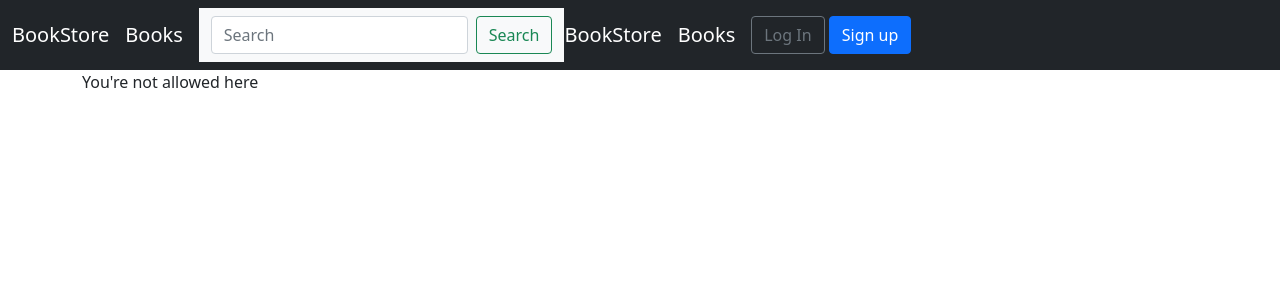
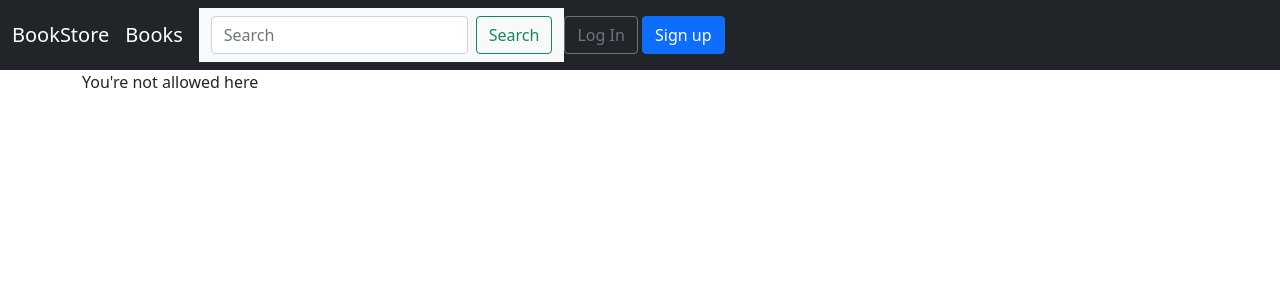
Before and after one commit to TUD-SDEV/lab-9-upload-LaurynasAdomaitis, a Django app: template templates/edit_profile.html in a window 1280 px wide. Shown: the top 300 px of the page. Run offline with Django 3.2, Linux system fonts and the light colour scheme; the template is opened without the code that fills it, so the values that code supplies are empty.

Commit message:
lab 9 part 5 commit

```diff
--- a/books/views.py
+++ b/books/views.py
@@ -10,6 +10,7 @@ class BookListView(ListView):
 
 class BookDetailView(DetailView):
     model = Book
+    context_object_name = 'book_detail'
     template_name = 'books/book_detail.html'
 
 class SearchResultsListView(ListView):
--- a/templates/base.html
+++ b/templates/base.html
@@ -14,8 +14,8 @@
 
     <nav class="navbar navbar-expand-lg navbar-dark bg-dark">
       <div class="container-fluid">
-        <a class="navbar-brand" href="#">BookStore</a>
-		    <a class="navbar-brand" href="#">Books</a>
+        <a class="navbar-brand" href="{% url 'home' %}">BookStore</a>
+        <a class="navbar-brand" href="{% url 'book_list' %}">Books</a>
 
         <button class="navbar-toggler" type="button" data-bs-toggle="collapse" data-bs-target="#navbarSupportedContent" aria-controls="navbarSupportedContent" aria-expanded="false" aria-label="Toggle navigation">
           <span class="navbar-toggler-icon"></span>
@@ -30,8 +30,6 @@
           </div>
           </nav>
         <div class="collapse navbar-collapse" id="navbarSupportedContent">
-          <a class="navbar-brand" href=""{% url 'home' %}>BookStore</a>
-          <a class="navbar-brand" href=""{% url 'book_list' %}>Books</a>
           {% if user.is_authenticated %}
           <ul class="nav navbar-nav ms-auto">
             <li class="nav-item dropdown">
```
